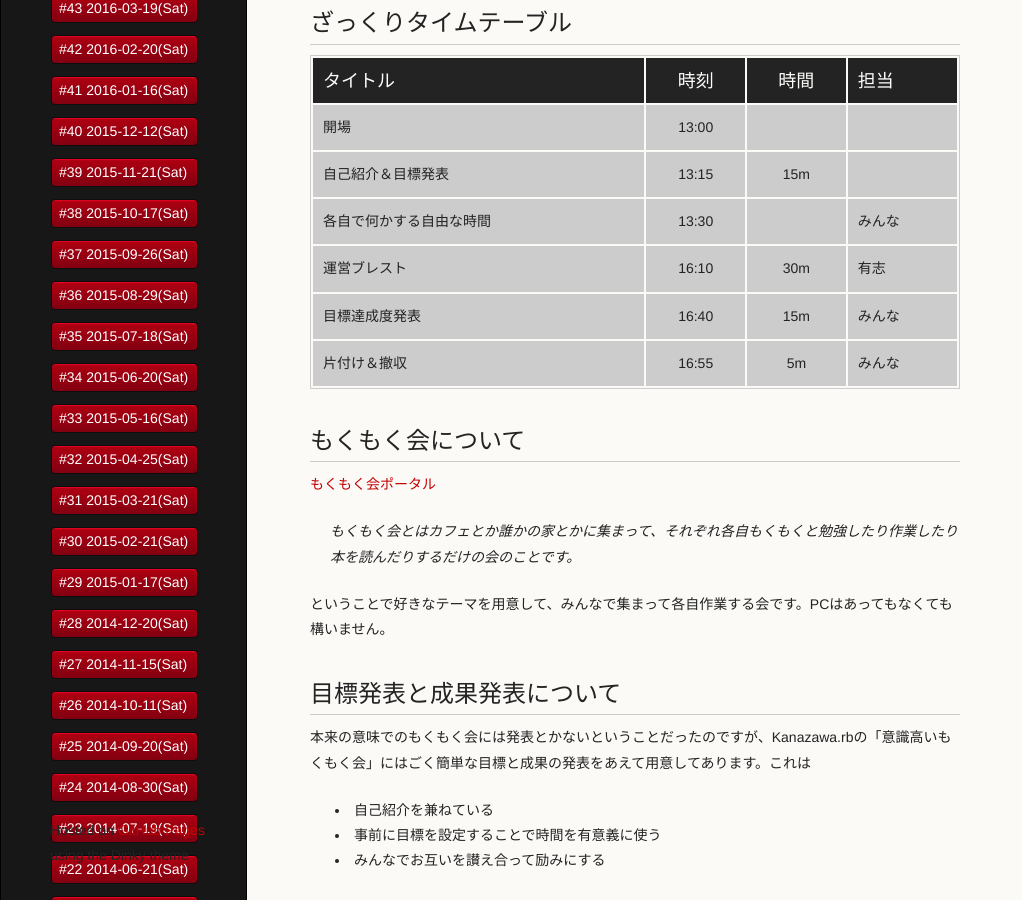
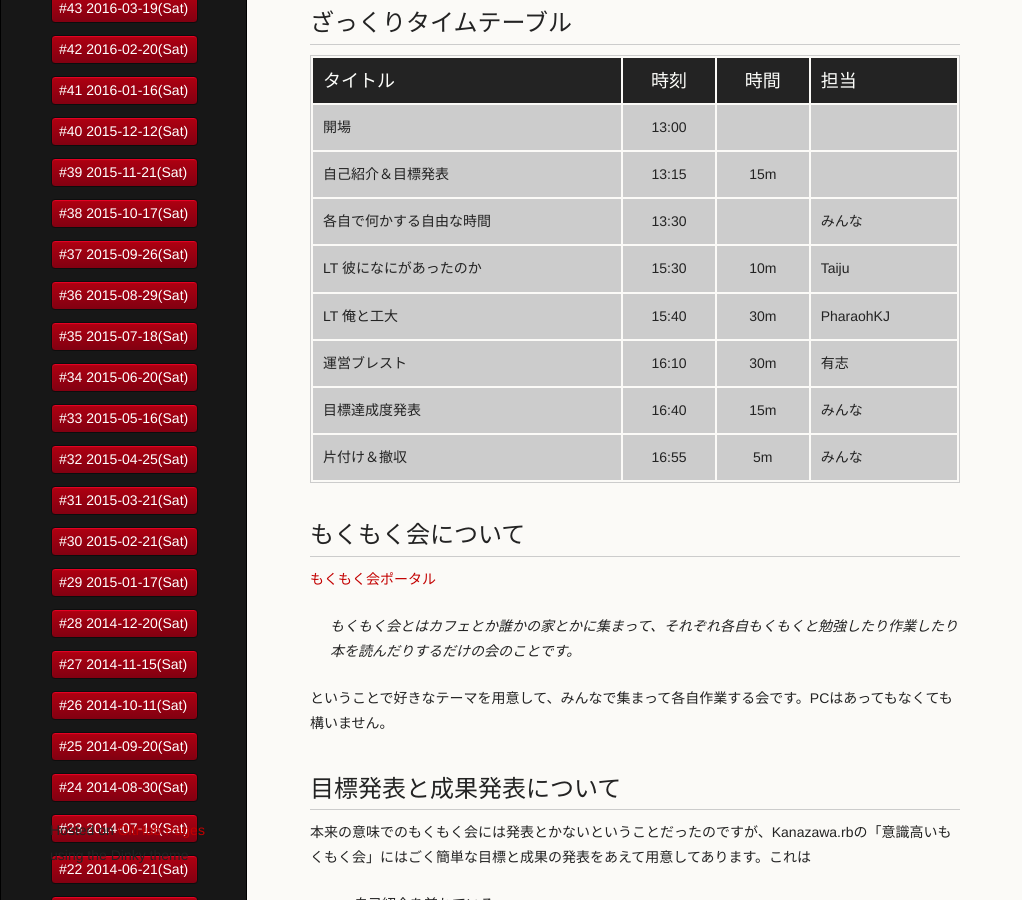
Before and after one commit to kanazawarb/meetup, a Jekyll site: the page built from 57/index.md, in a window 1280 px wide and 900 px high, scrolled down 748 px. Shown: the whole window, without its empty margins (0-1022 px from the left). Built offline with Jekyll 4.4.1, drawn with Linux system fonts in a browser that asks for light colours; a script that is not in the unit is left out.

Commit message:
update meetup 57 shcedule

```diff
--- a/57/index.md
+++ b/57/index.md
@@ -47,6 +47,8 @@ Kanazawa.rbの意識高いもくもく会には以下のような特徴があり
 | 開場                              | 13:00 |      |                                                         |
 | 自己紹介＆目標発表                | 13:15 | 15m  |                                                         |
 | 各自で何かする自由な時間          | 13:30 |      | みんな                                                  |
+| LT 彼になにがあったのか           | 15:30 | 10m  | Taiju                                                   |
+| LT 俺と工大                       | 15:40 | 30m  | PharaohKJ                                               |
 | 運営ブレスト                      | 16:10 | 30m  | 有志                                                    |
 | 目標達成度発表                    | 16:40 | 15m  | みんな                                                  |
 | 片付け＆撤収                      | 16:55 | 5m   | みんな                                                  |
```
